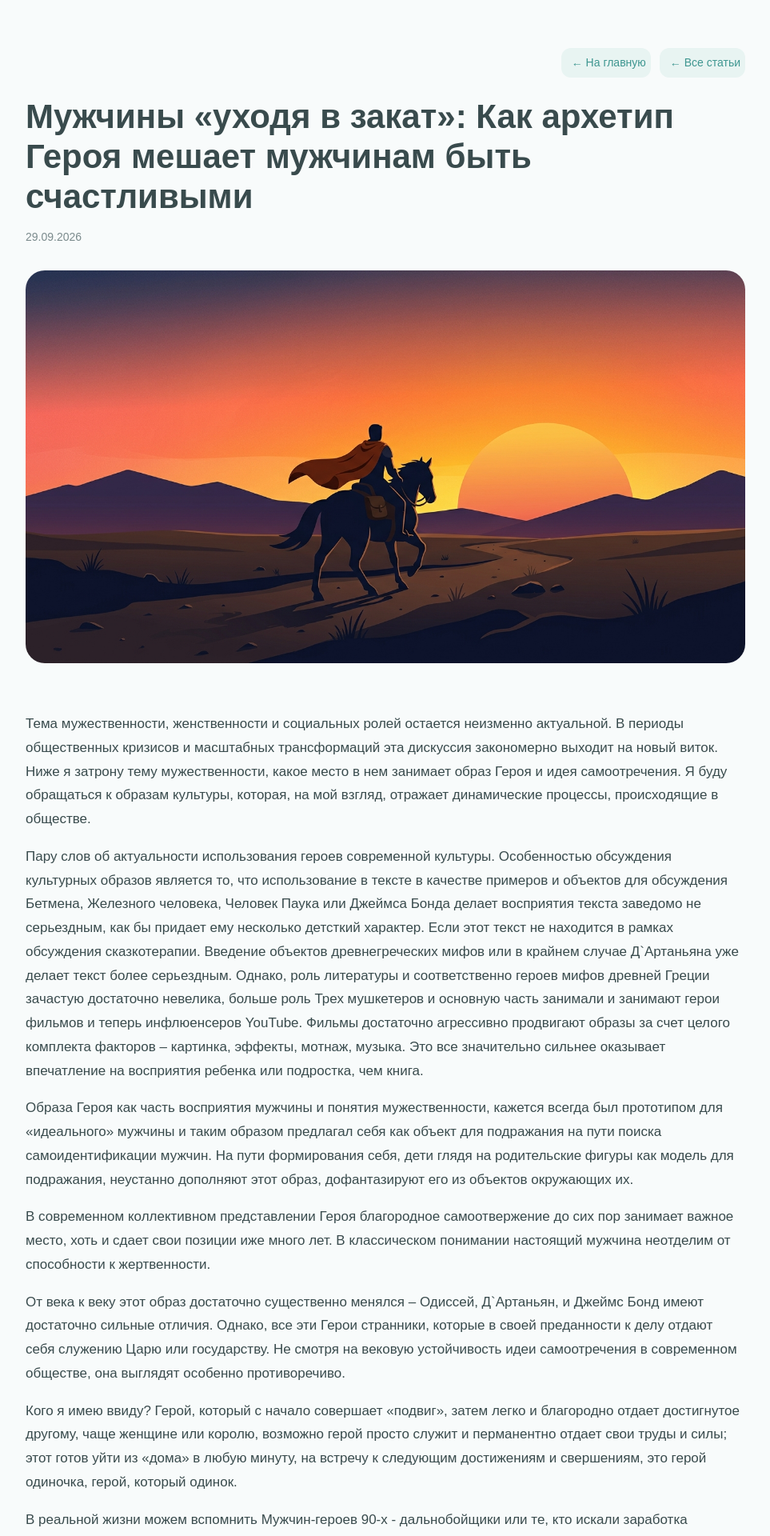
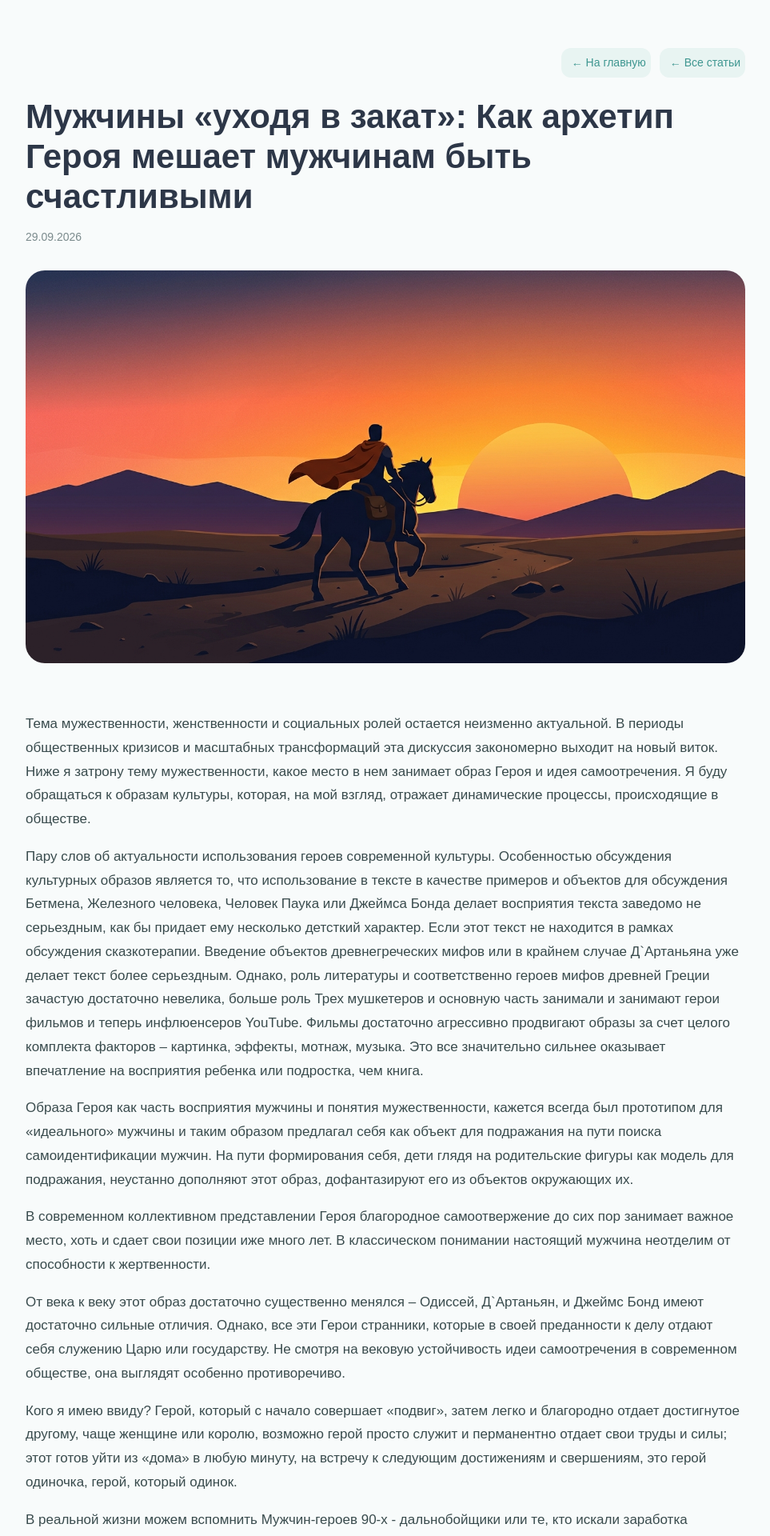
Before and after one commit to zerbe25-gif/zerbe25-gif.github.io, a Jekyll site: the page built from _posts/2026-09-29-muzhchiny-ukhodya-v-zakat.md, in a window 1280 px wide. Shown: the top 1920 px of the page at 80% size, without its empty margins (158-1121 px from the left). Built offline with Jekyll 4.4.1, drawn with Linux system fonts in a browser that asks for light colours.

Commit message:
Update post.html

```diff
--- a/_layouts/post.html
+++ b/_layouts/post.html
@@ -39,7 +39,7 @@
 
     h1 {
       margin: 0 0 12px;
-      color: #394b4d;
+      color: #2D3748;
       font-size: 42px;
       line-height: 1.2;
     }
@@ -67,7 +67,7 @@
     .article-content h2 {
       margin-top: 45px;
       margin-bottom: 20px;
-      color: #394b4d;
+      color: #2D3748;
       font-size: 28px;
     }
 
```
